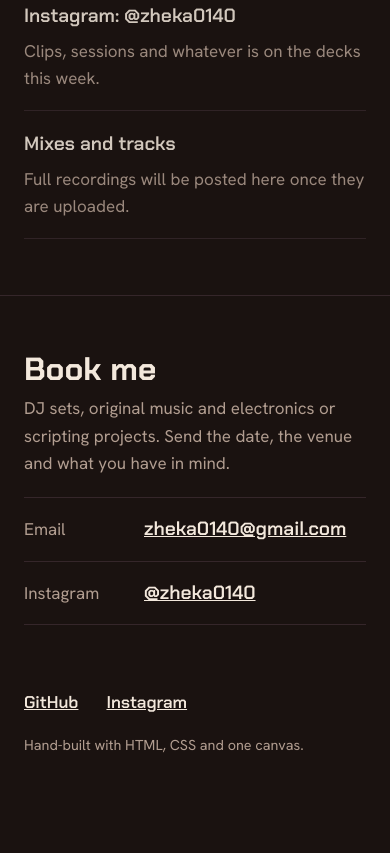
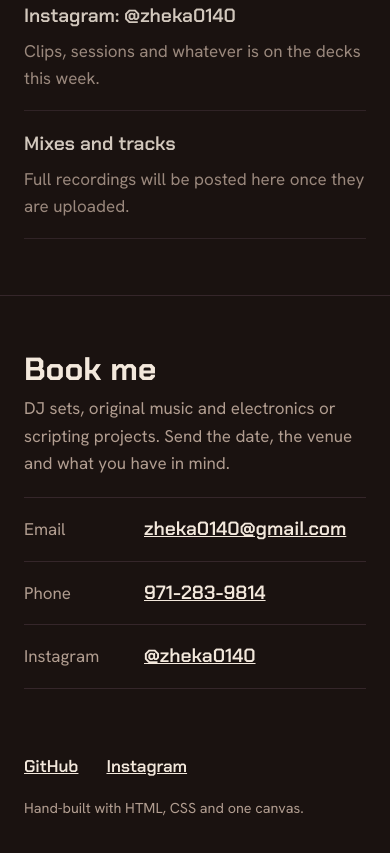
Before and after one commit to zh3ka0140/zh3ka0140.github.io, a plain HTML site: page index.html in a window 390 px wide. Shown: the part 1493-2346 px from the top of the page. Before the commit the page ends 2315 px from the top, so only its background shows below. Drawn offline with Linux system fonts and the light colour scheme.

Commit message:
Add phone to Book me

```diff
--- a/index.html
+++ b/index.html
@@ -245,6 +245,7 @@
     <p>DJ sets, original music and electronics or scripting projects. Send the date, the venue and what you have in mind.</p>
     <ul class="contact">
       <li><span>Email</span><a href="mailto:zheka0140@gmail.com">zheka0140@gmail.com</a></li>
+      <li><span>Phone</span><a href="tel:+19712839814">971-283-9814</a></li>
       <li><span>Instagram</span><a href="https://www.instagram.com/zheka0140/">@zheka0140</a></li>
     </ul>
   </section>
```
